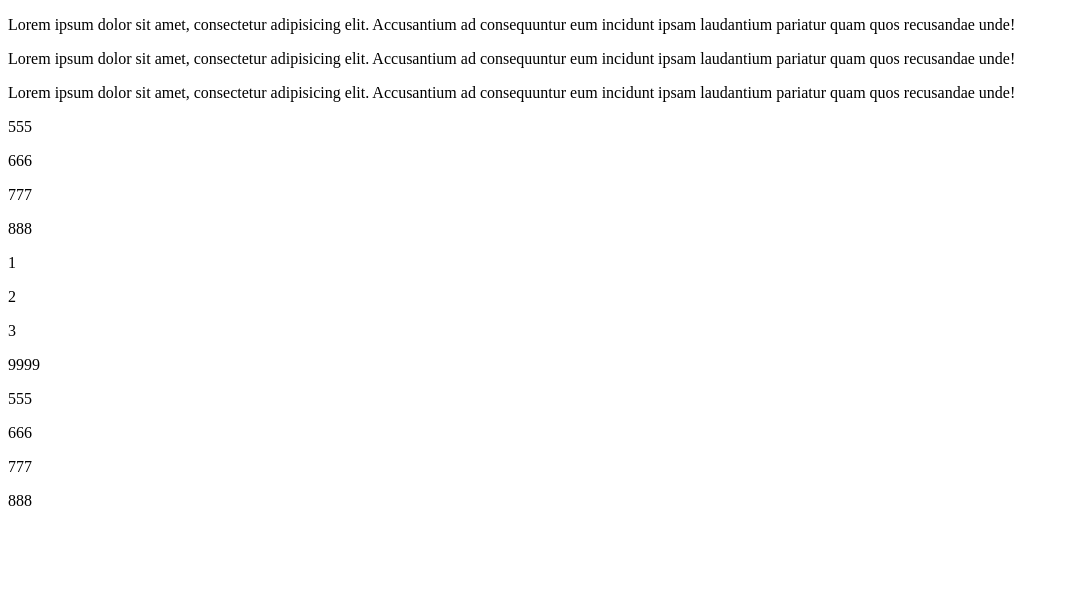
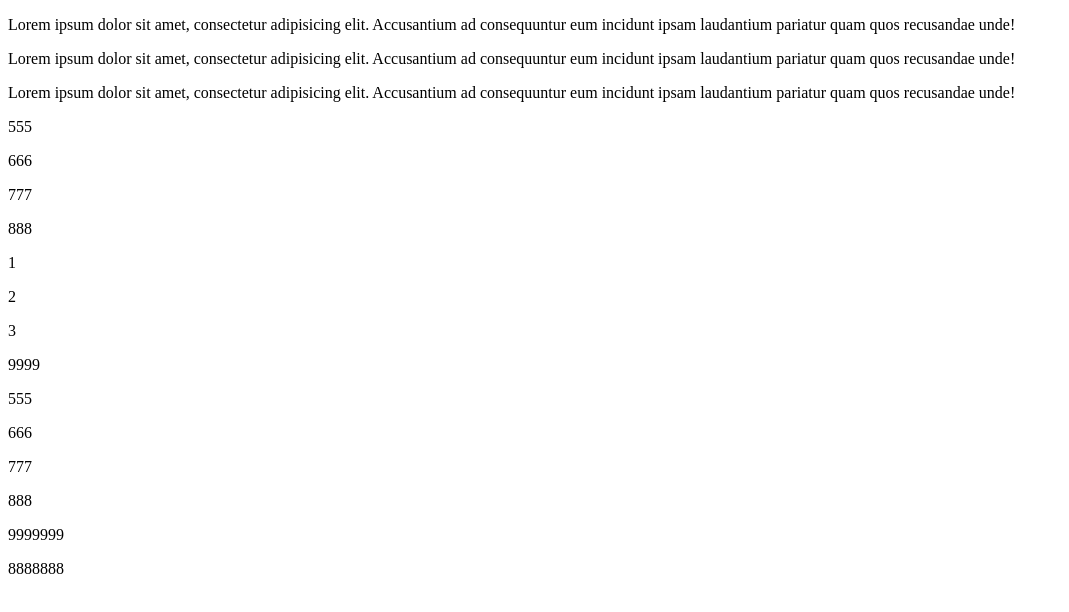
Before and after one commit to miros777/Test_fork, a plain HTML site: page index.html in a window 1280 px wide. Shown: the whole page, without its empty margins (0-1069 px from the left). Drawn offline with Linux system fonts and the light colour scheme.

Commit message:
Update index.html

```diff
--- a/index.html
+++ b/index.html
@@ -33,5 +33,9 @@
     <p>777</p>
     <p>888</p>
 </section>
+    <section class="syn988">
+    <p>9999999</p>
+    <p>8888888</p>
+</section>
 </body>
 </html>
```
